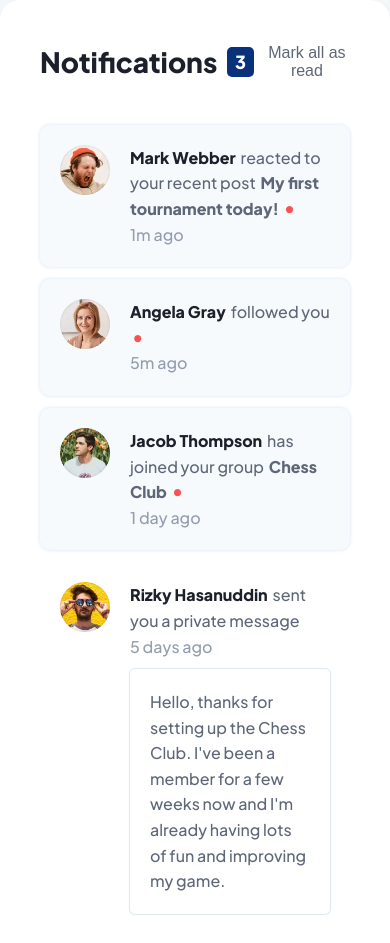
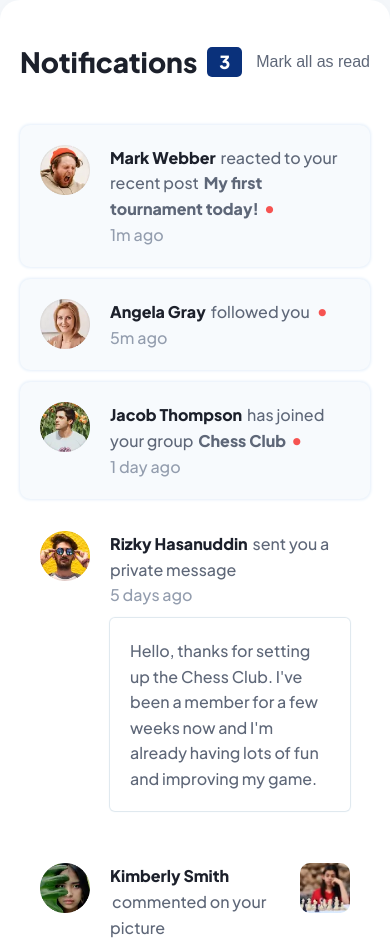
Before and after one commit to ChairmanAlex/notifications-page-FEM, a website built with Parcel: page index.html in a window 390 px wide. Shown: the top 943 px of the page. Built offline with nearby package versions, Linux system fonts and the light colour scheme.

Commit message:
Minor responsiveness change

```diff
--- a/src/sass/style.scss
+++ b/src/sass/style.scss
@@ -80,6 +80,10 @@ body {
 
   margin: 0 auto;
   padding: 2rem 4rem 0 4rem;
+
+  @media (max-width: $sc-mobile) {
+    padding: 2rem 2rem 0 2rem;
+  }
 
   border-radius: 2rem;
 
```
